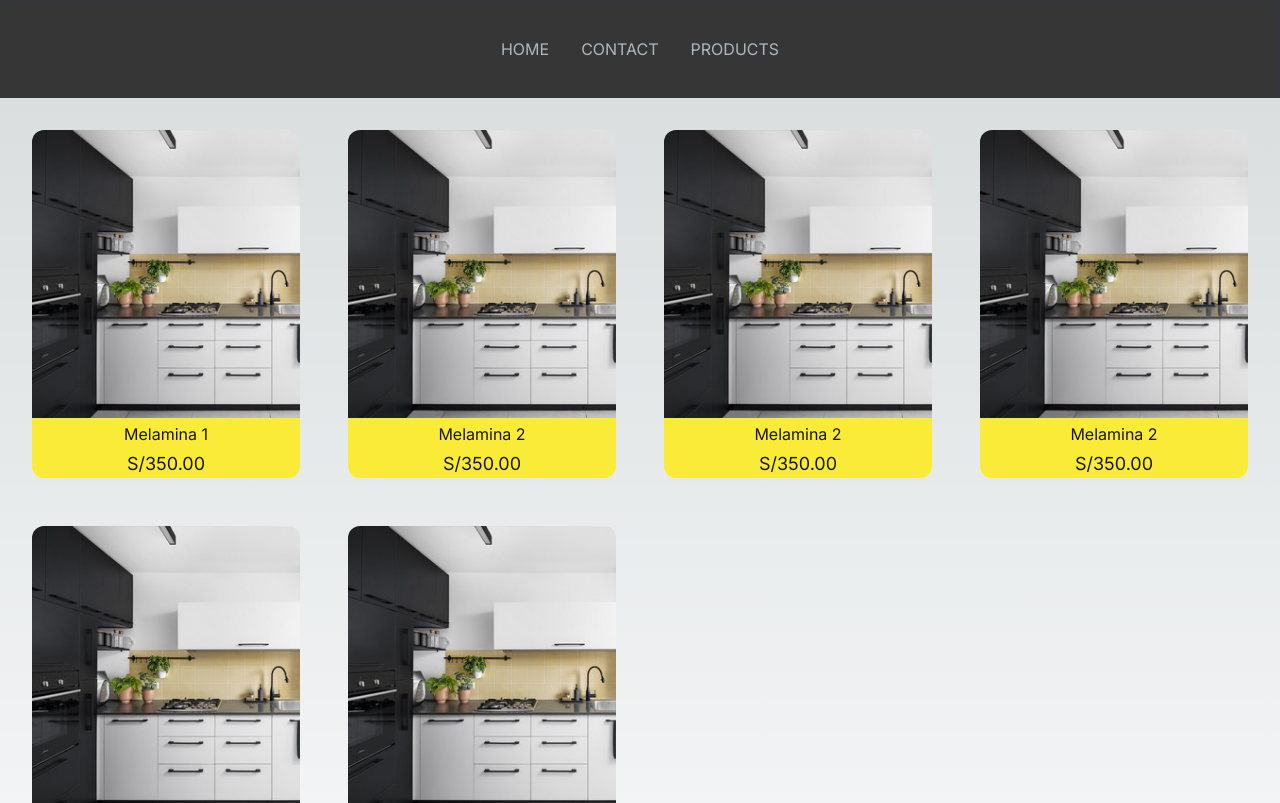
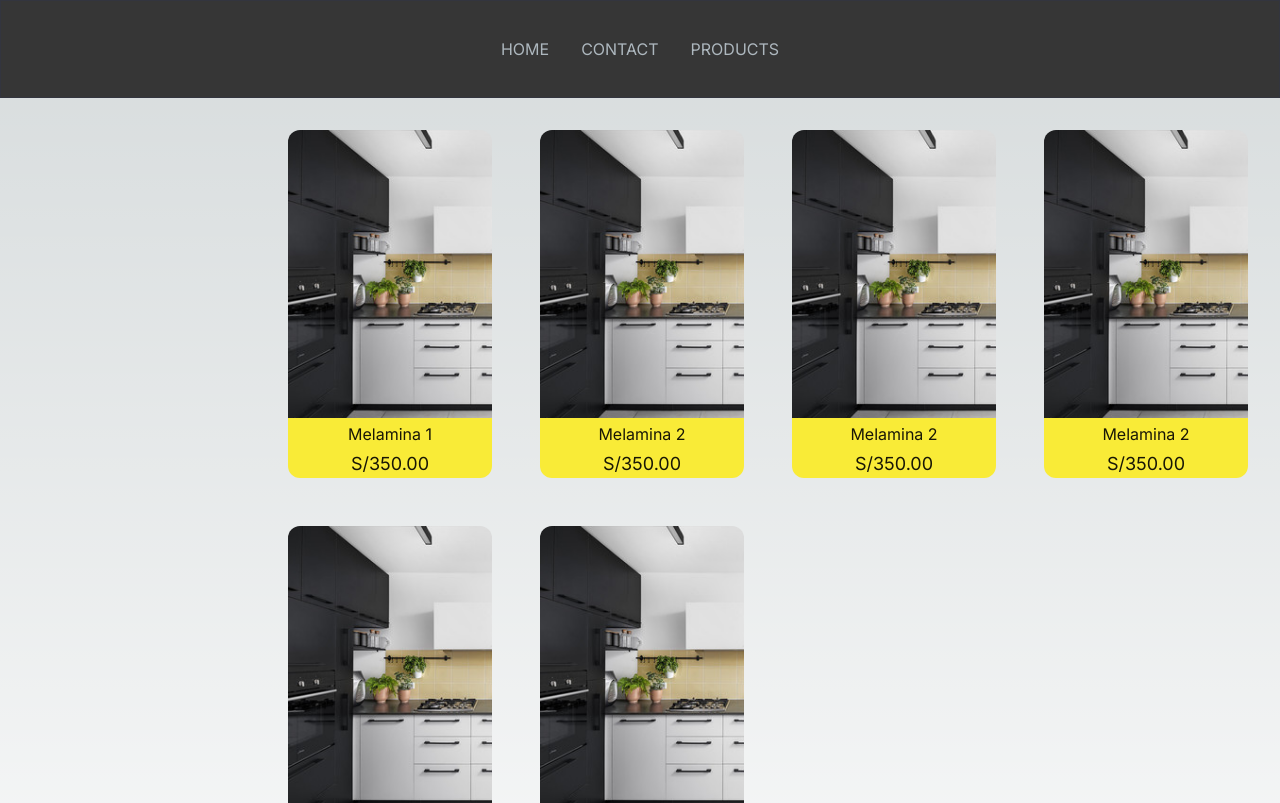
Before and after one commit to PedroMolina17/gruponoa, a Next.js app: page /products in a window 1280 px wide. Shown: the top 803 px of the page. Built offline with nearby package versions, Linux system fonts and the light colour scheme.

Commit message:
Col span

```diff
--- a/src/app/products/page.jsx
+++ b/src/app/products/page.jsx
@@ -43,7 +43,9 @@ const productData = [
 function Products() {
   return (
     <>
-      <div className="grid md:grid-cols-4 gap-8 md:gap-12 p-8 ">
+      <div className="grid grid-cols-5 ">
+        <div className="col-span-1"></div>
+        <div className="grid md:grid-cols-4 gap-8 md:gap-12 p-8  col-span-4">
           {productData.map((product) => (
             <ProjectCard
               key={product.id}
@@ -53,6 +55,7 @@ function Products() {
             ></ProjectCard>
           ))}
         </div>
+      </div>
     </>
   );
 }
```
Lines whose indentation alone changed are shown as unchanged.
